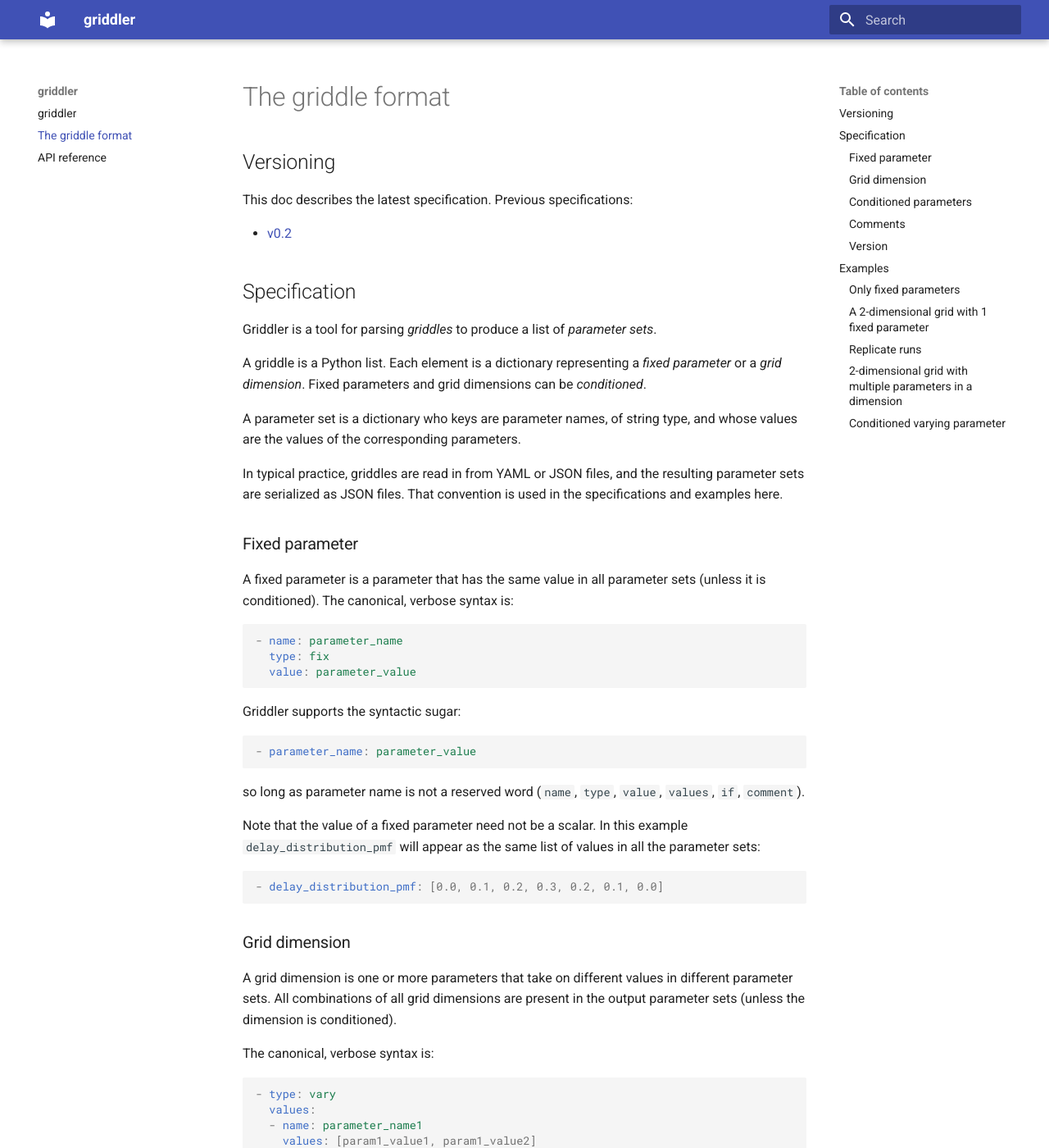
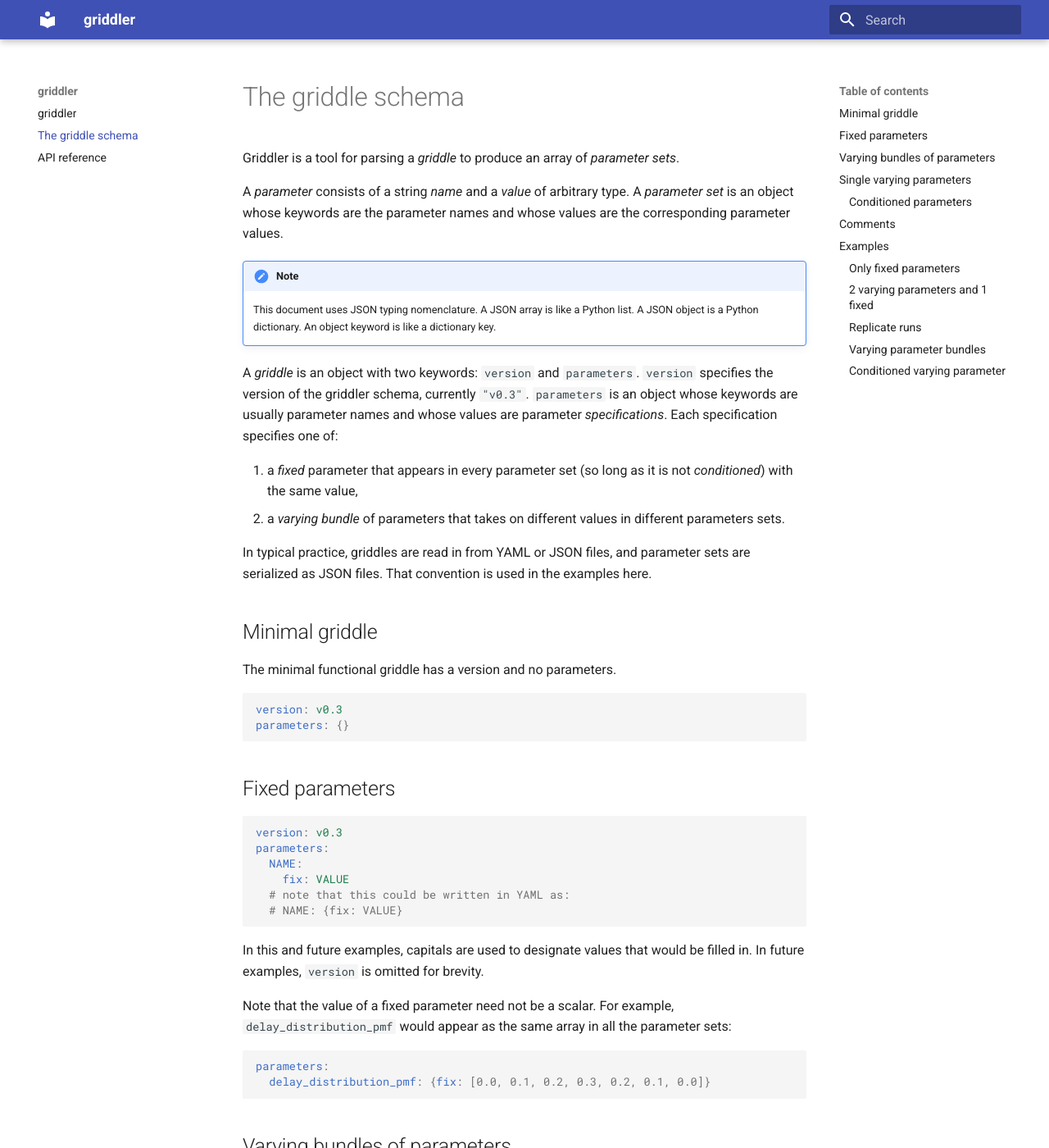
Before and after one commit to CDCgov/pygriddler, an MkDocs documentation site: the page built from docs/griddle.md, in a window 1280 px wide and 1400 px high. Shown: the whole window at 82% size. Built offline with MkDocs 1.6.1 and Material for MkDocs 9.7.7, drawn with Linux system fonts in a browser that asks for light colours; some of the changed text lies outside the part shown.

Commit message:
v0.3 JSON schema (#56)
* Schema: in progress

* more tests

* schema: vary one short

* schema validation passes

* use validator object

* fixup: "required" not "requiredProperties"

* add version metadata

* Simplify schema (#57)

* Remove v0.2

* update to use outer version

* update mkdocs

* schema with all objects

* update schema and tests

````diff
--- a/docs/griddle.md
+++ b/docs/griddle.md
@@ -1,123 +1,122 @@
-# The griddle format
+# The griddle schema
 
-## Versioning
+Griddler is a tool for parsing a *griddle* to produce an array of *parameter sets*.
 
-This doc describes the latest specification. Previous specifications:
+A *parameter* consists of a string *name* and a *value* of arbitrary type. A *parameter set* is an object whose keywords are the parameter names and whose values are the corresponding parameter values.
 
-- [v0.2](griddle_0_2.md)
+!!! note
 
-## Specification
+    This document uses JSON typing nomenclature. A JSON array is like a Python list. A JSON object is a Python dictionary. An object keyword is like a dictionary key.
 
-Griddler is a tool for parsing *griddles* to produce a list of *parameter sets*.
 
-A griddle is a Python list. Each element is a dictionary representing a *fixed parameter* or a *grid dimension*. Fixed parameters and grid dimensions can be *conditioned*.
+A *griddle* is an object with two keywords: `version` and `parameters`. `version` specifies the version of the griddler schema, currently `"v0.3"`. `parameters` is an object whose keywords are usually parameter names and whose values are parameter *specifications*. Each specification specifies one of:
 
-A parameter set is a dictionary who keys are parameter names, of string type, and whose values are the values of the corresponding parameters.
+1. a *fixed* parameter that appears in every parameter set (so long as it is not *conditioned*) with the same value,
+2. a *varying bundle* of parameters that takes on different values in different parameters sets.
 
-In typical practice, griddles are read in from YAML or JSON files, and the resulting parameter sets are serialized as JSON files. That convention is used in the specifications and examples here.
+In typical practice, griddles are read in from YAML or JSON files, and parameter sets are serialized as JSON files. That convention is used in the examples here.
 
-### Fixed parameter
+## Minimal griddle
 
-A fixed parameter is a parameter that has the same value in all parameter sets (unless it is conditioned). The canonical, verbose syntax is:
+The minimal functional griddle has a version and no parameters.
 
 ```yaml
-- name: parameter_name
-  type: fix
-  value: parameter_value
+version: v0.3
+parameters: {}
 ```
 
-Griddler supports the syntactic sugar:
+## Fixed parameters
 
 ```yaml
-- parameter_name: parameter_value
+version: v0.3
+parameters:
+  NAME:
+    fix: VALUE
+  # note that this could be written in YAML as:
+  # NAME: {fix: VALUE}
 ```
 
-so long as parameter name is not a reserved word (`name`, `type`, `value`, `values`, `if`, `comment`).
+In this and future examples, capitals are used to designate values that would be filled in. In future examples, `version` is omitted for brevity.
 
-Note that the value of a fixed parameter need not be a scalar. In this example `delay_distribution_pmf` will appear as the same list of values in all the parameter sets:
+Note that the value of a fixed parameter need not be a scalar. For example, `delay_distribution_pmf` would appear as the same array in all the parameter sets:
 
 ```yaml
-- delay_distribution_pmf: [0.0, 0.1, 0.2, 0.3, 0.2, 0.1, 0.0]
+parameters:
+  delay_distribution_pmf: {fix: [0.0, 0.1, 0.2, 0.3, 0.2, 0.1, 0.0]}
 ```
 
-### Grid dimension
+## Varying bundles of parameters
 
-A grid dimension is one or more parameters that take on different values in different parameter sets. All combinations of all grid dimensions are present in the output parameter sets (unless the dimension is conditioned).
-
-The canonical, verbose syntax is:
+The canonical form is:
 
 ```yaml
-- type: vary
-  values:
-  - name: parameter_name1
-    values: [param1_value1, param1_value2]
-  - name: parameter_name2
-    values: [param2_value1, param2_value2]
+parameters:
+  NAME:
+    vary:
+      NAME1: [NAME1_VALUE1, NAME1_VALUE2] # and so on for NAME1_VALUE3, etc.
+      NAME2: [NAME2_VALUE1, NAME2_VALUE2]
+      # and so on for NAME3, etc.
 ```
 
-In the parameter sets, `param1_value1`, `param2_value1`, etc. will always appear together, and `param1_value2`, `param2_value2`, etc. will always appear together.
+The parameters `NAME1` and `NAME2` are in a *bundle* because they will vary together across parameter sets. In the parameter sets, `NAME1` will take on the `NAME1_VALUE*` values, `NAME2` will take on the `NAME2_VALUE*` values, and so forth. The `*_VALUE1` values will always appear together, the `*_VALUE2` will always appear together, and so forth, so the values lists must all be of equal length. The top-level `NAME`, a unique identifier for the bundle of parameters `NAME1`, `NAME2`, etc. does not appear in the parameter sets.
 
-There is a syntactic sugar, which assumes that the parameter names are not one of the reserved words:
+## Single varying parameters
+
+If there is only one parameter in a bundle, griddler support a short form:
 
 ```yaml
-- type: vary
-  values:
-    parameter_name1: [param1_value1, param1_value2]
-    parameter_name2: [param2_value1, param2_value2]
+parameters:
+  NAME:
+    vary: [VALUE1, VALUE2]
+  # note that this could be written in YAML as:
+  # NAME: {vary: [VALUE1, VALUE2]}
 ```
 
-For a grid dimension that has only one parameter, whose name is not a reserved word, there is an additional form of syntactic sugar:
-
-```yaml
-- parameter_name: {vary: [value1, value2]}
-```
+The top-level `NAME` is used as the parameter name.
 
 ### Conditioned parameters
 
-A conditioned parameter will only be present in an parameter set when some one or more other parameters are present and have some particular values.
+A conditioned parameter will only be present in a parameter set when some one or more other parameters are present and have some particular values.
 
 ```yaml
-# conditioned fixed parameter
-- name: conditioned_parameter_name
-  if: {parameter_name1: parameter_value1, parameter_name2: parameter_value2}
-  type: fix
-  value: conditioned_parameter_value
-# conditioned varying parameter
-- type: vary
-  if: {parameter_name1: parameter_value1, parameter_name2: parameter_value2}
-  values:
-    varying_parameter_name1: [v_param_value1, v_param_value2]
+parameters:
+  FIXED_NAME:
+    if: {COND_NAME1: COND_VALUE1, COND_NAME2: COND_VALUE2}
+    fix: VALUE
+
+  VARYING_BUNDLE_NAME:
+    if: {COND_NAME1: COND_VALUE1, COND_NAME2: COND_VALUE2}
+    vary:
+      VARYING_PARAM_NAME: [VALUE1, VALUE2]
+
+  VARYING_PARAM_NAME:
+    if: {COND_NAME1: COND_VALUE1, COND_NAME2: COND_VALUE2}
+    vary: [VALUE1, VALUE2]
 ```
 
-There is no syntactic sugar for conditioned parameters.
+## Comments
 
-### Comments
-
-Any content in these fields are ignored. This is not important in YAML files, which support comments, but can be useful in a human-written JSON.
+Any content in a `comment` field is ignored. This is not important in YAML files, which have native comments, but can be useful in a human-written JSON. Comments are only available in canonical forms.
 
 ```yaml
-- name: fixed_parameter_name
-  type: fix
-  value: fixed_parameter_value
-  comment: Whatever is here is ignored
-- type: vary
-  comment: Whatever is here is ignored
-  values:
-    varying_parameter: [varying_value1, varying_value2]
+parameters:
+  FIXED_NAME:
+    comment: THIS TEXT IS IGNORED
+    fix: VALUE
+  VARYING_PARAM_NAME:
+    comment: THIS TEXT IS IGNORED
+    vary: [VARY_VALUE1, VARY_VALUE2]
 ```
-
-### Version
-
-TBD: A way to specify which version/schema the file is from.
 
 ## Examples
 
 ### Only fixed parameters
 
 ```yaml
-- R0: 3.0
-- infectious_period: 1.0
-- p_infected_initial: 0.001
+parameters:
+  R0: {fix: 3.0}
+  infectious_period: {fix: 1.0}
+  p_infected_initial: {fix: 0.001}
 ```
 
 This produces only a single parameter set:
@@ -128,15 +127,16 @@
 ]
 ```
 
-### A 2-dimensional grid with 1 fixed parameter
+### 2 varying parameters and 1 fixed
 
 ```yaml
-- R0: {vary: [2.0, 3.0]}
-- infectious_period: {vary: [0.5, 2.0]}
-- p_infected_initial: 0.001
+parameters:
+  - R0: {vary: [2.0, 3.0]}
+  - infectious_period: {vary: [0.5, 2.0]}
+  - p_infected_initial: {fix: 0.001}
 ```
 
-A 2-dimensional grid, with 2 values per dimension, produces 4 parameter sets:
+This produces 4 parameter sets:
 
 ```json
 [
@@ -154,23 +154,25 @@
 If you want to run many replicates of each of those parameter sets, specify `seed` and `n_replicates`:
 
 ```yaml
-- seed: 42
-- n_replicates: 100
-- p_infected_initial: 0.001
-- R0: {vary: [2.0, 3.0]}
-- infectious_period: {vary: [0.5, 2.0]}
+parameters:
+  seed: {fix: 42}
+  n_replicates: {fix: 100}
+  p_infected_initial: {fix: 0.001}
+  R0: {vary: [2.0, 3.0]}
+  infectious_period: {vary: [0.5, 2.0]}
 ```
 
 This will still produce 4 parameter sets. It will be up to your wrapped simulation function to know how to run all the replicates. The `replicated()` function in this package is designed for that.
 
-### 2-dimensional grid with multiple parameters in a dimension
+### Varying parameter bundles
 
 ```yaml
-- type: vary
-  values:
-    R0: [2.0, 4.0]
-    p_infected_initial: [0.01, 0.0001]
-- infectious_period: {vary: [0.5, 2.0]}
+parameters:
+  scenario:
+    vary:
+      R0: [2.0, 4.0],
+      p_infected_initial: [0.01, 0.0001]
+  infectious_period: {vary: [0.5, 2.0]}
 ```
 
 $R_0$ and $p_{I0}$ vary together, and the infectious period $1/\gamma$ varies separately, producing 4 parameter sets:
--- a/mkdocs.yml
+++ b/mkdocs.yml
@@ -16,6 +16,7 @@
             show_root_heading: true
             show_full_root_path: true
   - search
+  - autorefs
 
 markdown_extensions:
   - pymdownx.highlight:
@@ -33,6 +34,7 @@
         - name: mermaid
           class: mermaid
           format: !!python/name:pymdownx.superfences.fence_code_format
+  - admonition
 
 extra_javascript:
   - javascript/katex.js
--- a/pyproject.toml
+++ b/pyproject.toml
@@ -10,6 +10,7 @@
 pyyaml = "^6.0.1"
 polars = {version = "^1.7.1", optional = true}
 progressbar2 = "^4.5.0"
+jsonschema = "^4.23.0"
 
 [tool.poetry.group.dev.dependencies]
 mkdocs = "^1.6.0"
````
Also changed, not shown: other parts of docs/griddle.md (+8 -8 lines), docs/griddle_0_2.md (deleted, +0 -23 lines), 3 other files.
